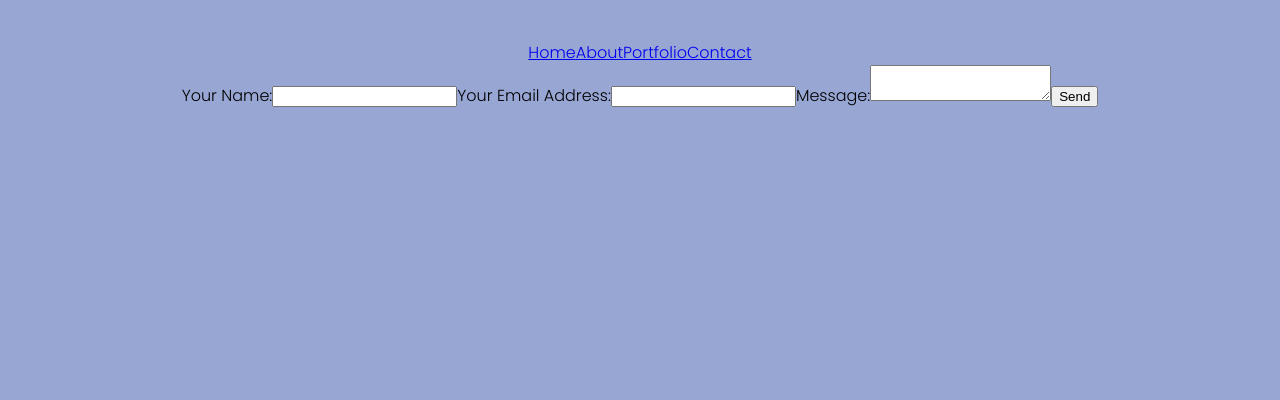
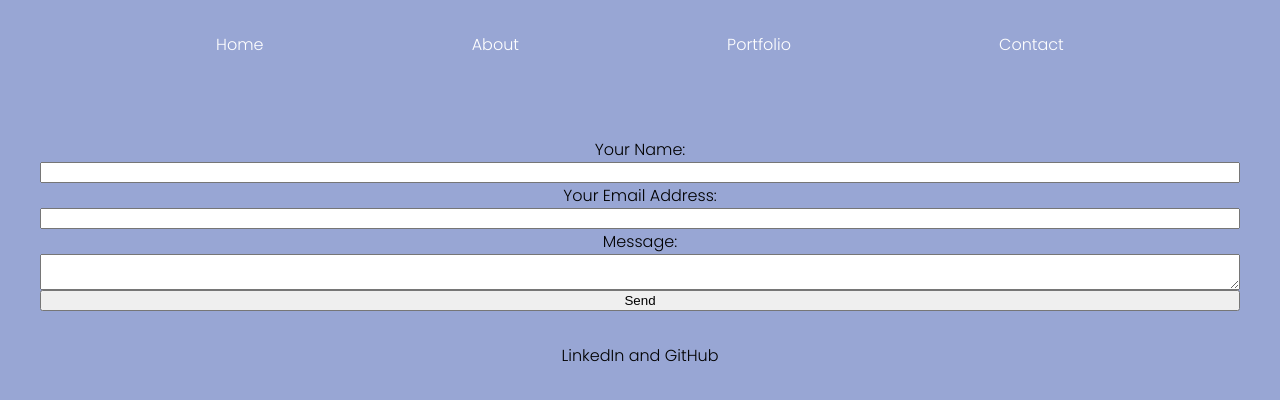
Before and after one commit to sofchr/sofiedevwebsite, a React (Vite) app: page /contact in a window 1280 px wide. Shown: the top 400 px of the page. Built offline with nearby package versions, Linux system fonts and the light colour scheme; the HTML template or start-up script is replaced by a standard one.

Commit message:
navbar and contact page styling basics

```diff
--- a/src/App.css
+++ b/src/App.css
@@ -1,7 +1,7 @@
 #root {
   max-width: 1280px;
   margin: 0 auto;
-  padding: 2rem;
+  /* padding: 2rem; */
   text-align: center;
 }
 
--- a/src/components/Contact.jsx
+++ b/src/components/Contact.jsx
@@ -22,7 +22,9 @@ function Contact() {
   };
 
   return (
-    <form ref={form} onSubmit={sendEmail}>
+    <div className="contact-content">
+      <div className="contact-section">
+        <form className="contact-form" ref={form} onSubmit={sendEmail}>
           <label>Your Name:</label>
           <input type="text" name="from_name" />
           <label>Your Email Address:</label>
@@ -31,6 +33,9 @@ function Contact() {
           <textarea name="message" />
           <input type="submit" value="Send" />
         </form>
+      </div>
+      <div className="contact-section">LinkedIn and GitHub</div>
+    </div>
   );
 }
 
--- a/src/index.css
+++ b/src/index.css
@@ -1,3 +1,28 @@
+#navbar-section {
+  display: flex;
+  justify-content: space-evenly;
+  margin-top: 2rem;
+  margin-bottom: 5rem;
+  /* border-style: solid; */
+  /* border-color: white; */
+  color: white;
+
+}
+
+
+#navbar-section a {
+  color: inherit;
+  text-decoration: none;
+}
+
+#navbar-section a:visited {
+  color: inherit;
+}
+
+#navbar-section a:hover {
+  text-decoration: underline;
+}
+
 .project-image {
   width: 15rem;
 }
@@ -27,6 +52,15 @@ h1 {
   border-style: solid;
   border-width: 1rem;
   width: 30%;
+}
+
+.contact-section {
+  margin: 2rem;
+}
+
+.contact-form {
+  display: flex;
+  flex-direction: column;
 }
 
 
```
Lines whose indentation alone changed are shown as unchanged.
